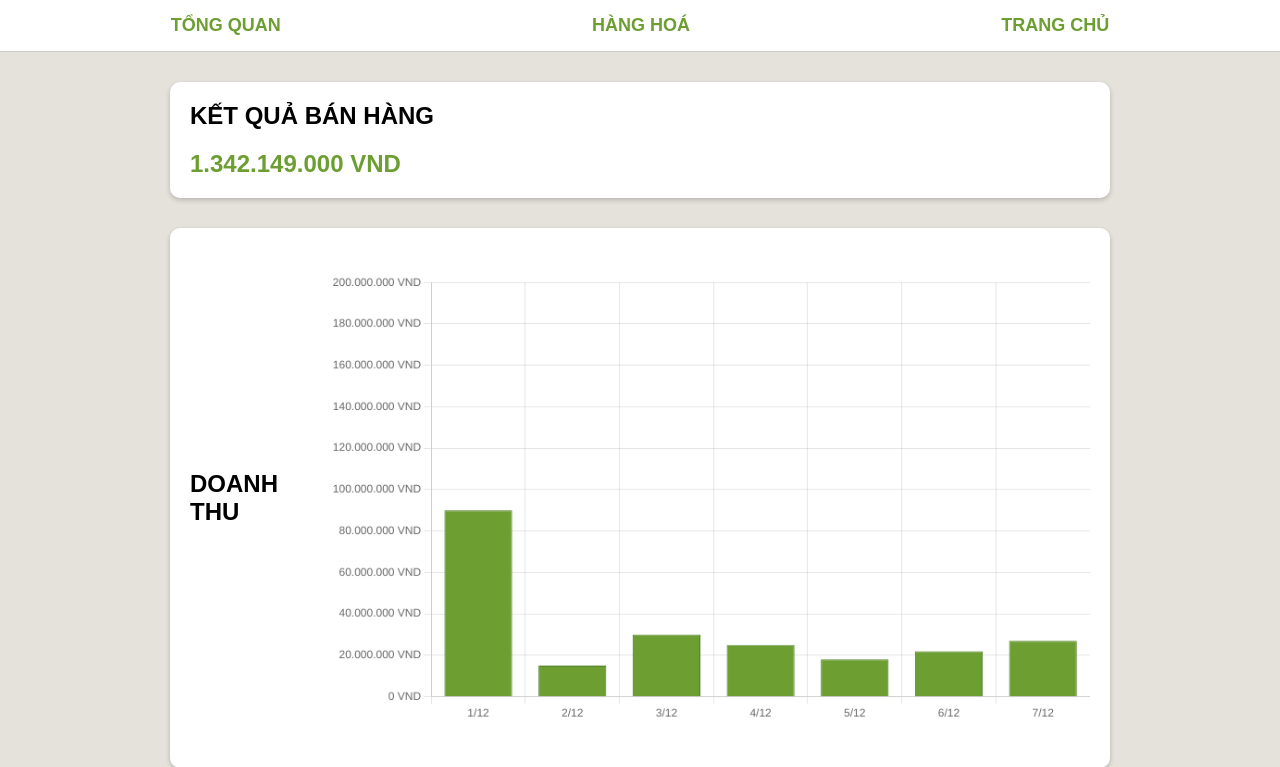
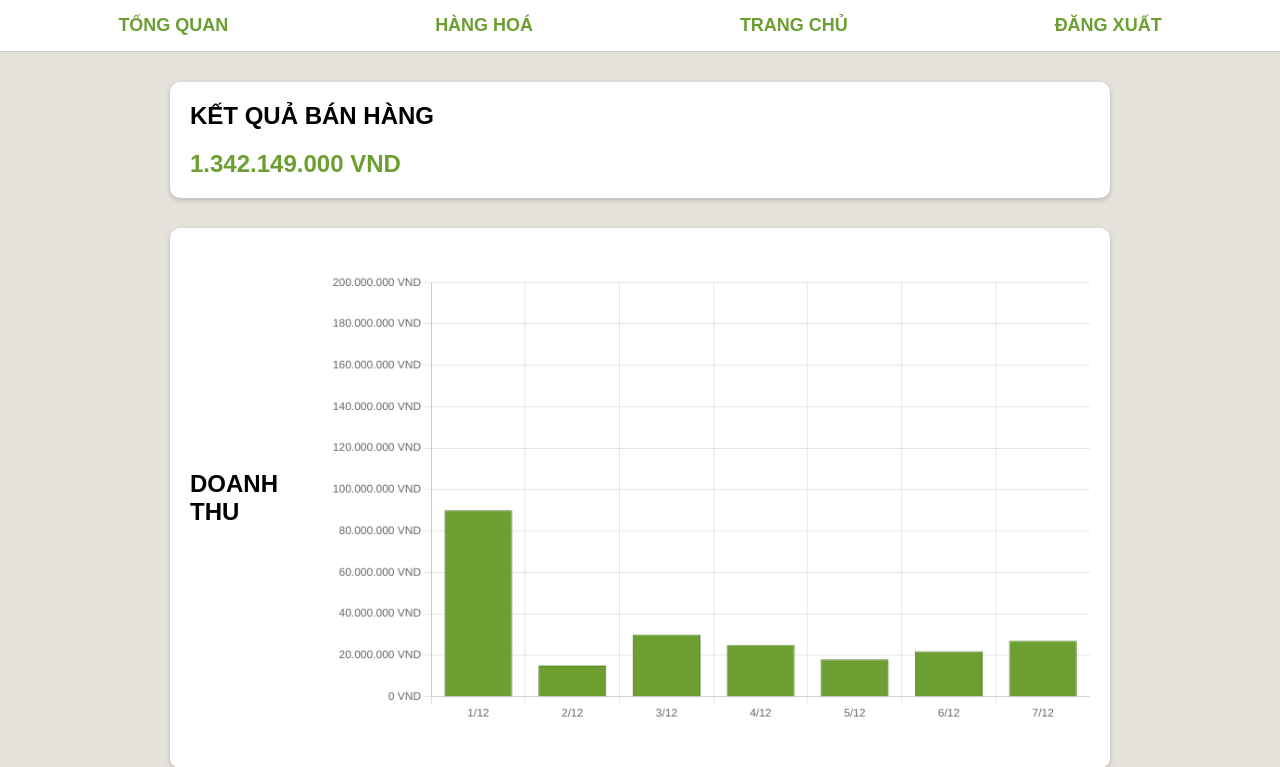
Before and after one commit to thethien8a/PTTKHT2, a Django app: template templates/tong_quan.html in a window 1280 px wide. Shown: the top 767 px of the page. Run offline with Django 3.2, Linux system fonts and the light colour scheme; the template is opened without the code that fills it, so the values that code supplies are empty.

Commit message:
Update tong_quan.html

```diff
--- a/templates/tong_quan.html
+++ b/templates/tong_quan.html
@@ -1,18 +1,19 @@
 <!DOCTYPE html>
+{% load static %}
 <html lang="en">
 <head>
     <meta charset="UTF-8">
     <meta name="viewport" content="width=device-width, initial-scale=1.0">
     <title>Kết Quả Bán Hàng</title>
-    <link rel="stylesheet" href="css/tong_quan.css">
+    <link rel="stylesheet" href="{% static 'css/tong_quan.css' %}">
     <script src="https://cdn.jsdelivr.net/npm/chart.js"></script>
 </head>
 <body>
     <div class="navbar">
         <a href="#">TỔNG QUAN</a>
-        <a href="hang_hoa.html">HÀNG HOÁ</a>
+        <a href = "{% url 'hang_hoa' %}">HÀNG HOÁ</a>
         <a href="#">TRANG CHỦ</a>
-
+        <a href="#" onclick="confirmLogout()">ĐĂNG XUẤT</a>
     </div>
 
     <div class="container">
@@ -30,6 +31,14 @@
     </div>
 
     <script>
+        // Hàm xác nhận đăng xuất
+        function confirmLogout() {
+            const confirmBox = confirm("Liệu bạn có chắc chắn muốn đăng xuất không?");
+            if (confirmBox) {
+                window.location.href = "{% url 'home' %}"; // Chuyển hướng tới trang đăng nhập hoặc trang chủ
+            }
+        }
+
         // Dữ liệu doanh thu mẫu
         const totalRevenue = 1342149000; // Tổng doanh thu trong tháng hiện tại
         const dailyRevenue = [90000000, 15000000, 30000000, 25000000, 18000000, 22000000, 27000000]; // Doanh thu theo ngày
```
